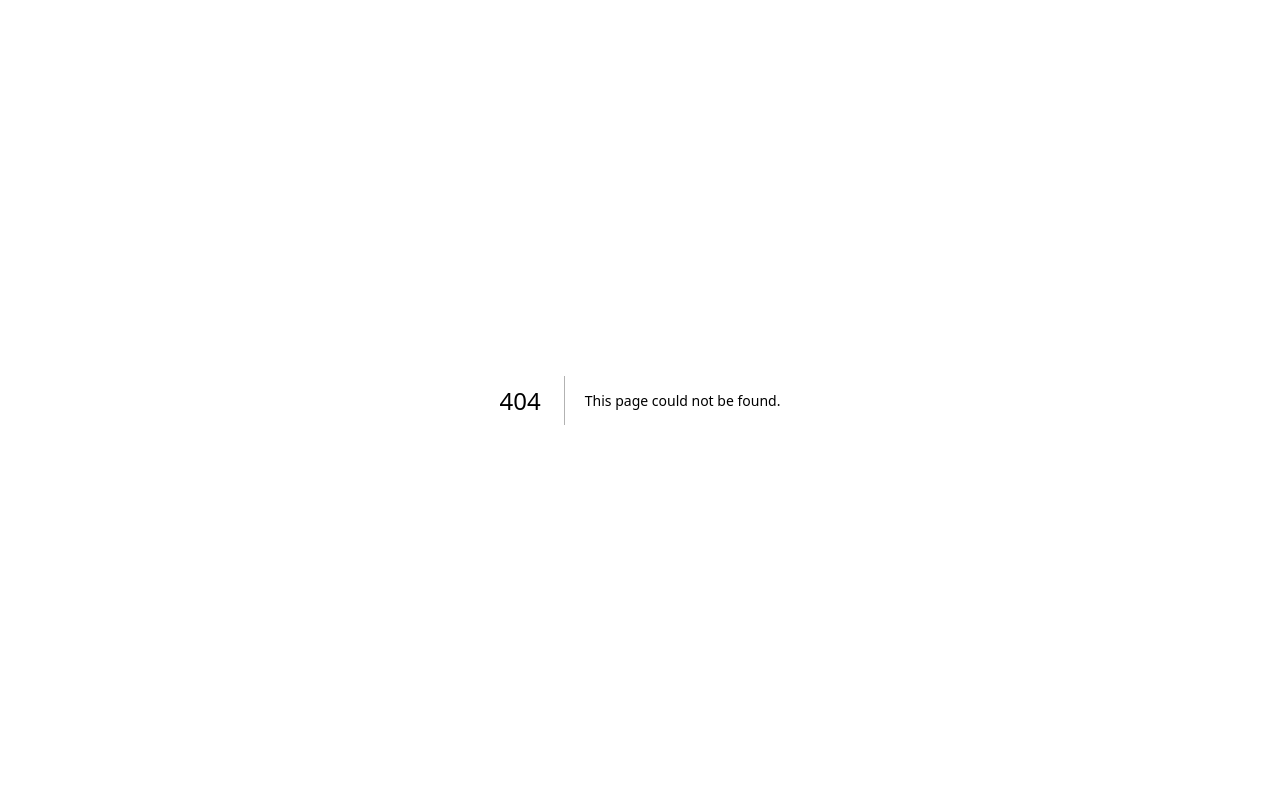
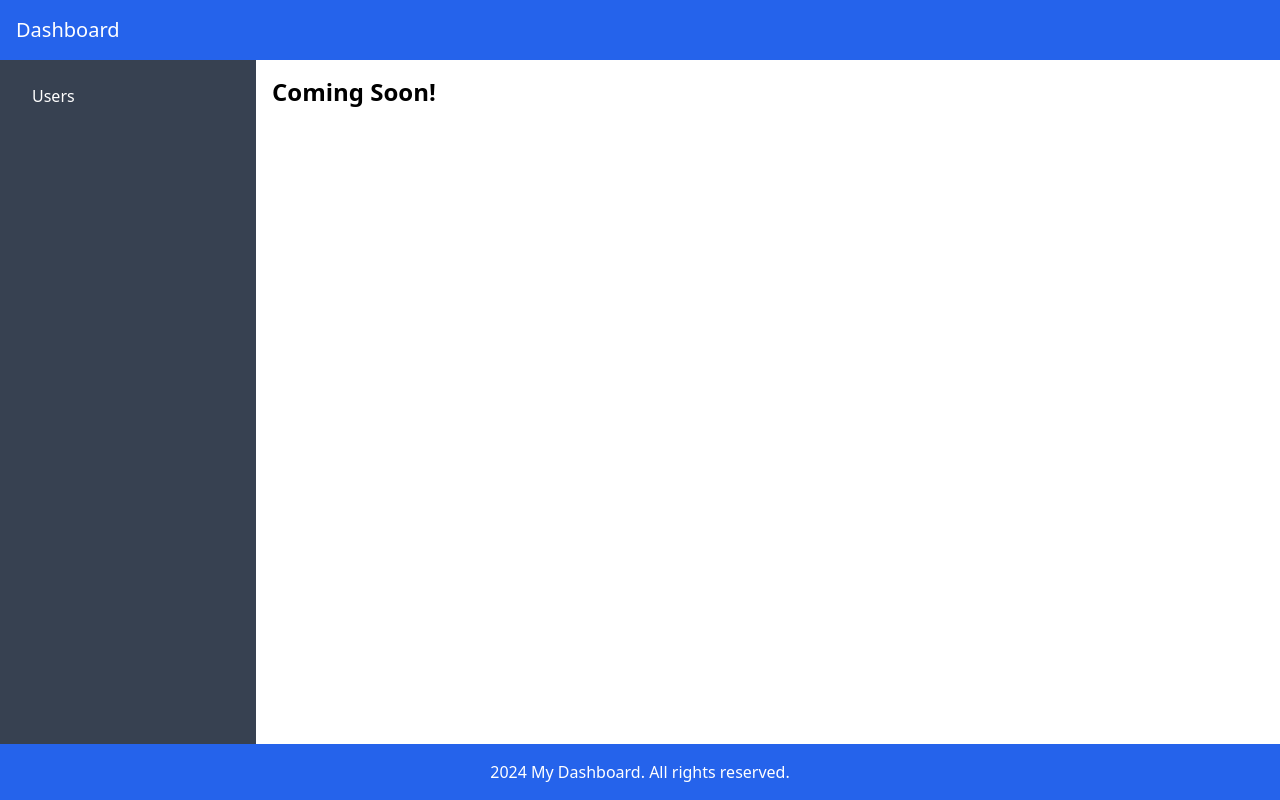
Before and after one commit to Jagadeeswar21/nextjs-task, a Next.js app: page /adminDashboard in a window 1280 px wide. Before the commit this address had no page. Built offline with nearby package versions, Linux system fonts and the light colour scheme.

Commit message:
Admin dashboard

```diff
--- /dev/null
+++ b/src/app/adminDashboard/page.tsx
@@ -0,0 +1,21 @@
+import Header from "../components/Header"
+import Footer from "../components/Footer"
+
+import Adminsidebar from "../components/adminSidebar"
+export default function AdminDashboard(){
+    return(
+        <div className="flex flex-col min-h-screen">
+            <Header />
+            <div className="flex flex-1">
+          <Adminsidebar/>
+            <main className="flex-1 p-4">
+          <h2 className="text-2xl font-bold mb-4"> Coming Soon!</h2>
+        </main>
+        </div>
+        <Footer />
+        </div>
+
+
+
+    )
+}
--- /dev/null
+++ b/src/app/adminDashboard/userDetails/page.tsx
@@ -0,0 +1,8 @@
+import UsersList from "@/app/components/usersList"
+export default function UserDetails(){
+    return <div>
+      <UsersList/>
+    </div>
+
+
+}
--- /dev/null
+++ b/src/app/components/adminSidebar.tsx
@@ -0,0 +1,16 @@
+import React from 'react'
+import Link from 'next/link'
+
+const Adminsidebar: React.FC = () => {
+  return (
+    <aside className="w-64 bg-gray-700 text-white flex-shrink-0">
+      <nav className="flex flex-col p-4">
+        <Link href="/adminDashboard/userDetails"
+           className="py-2 px-4 hover:bg-gray-700 rounded">Users
+        </Link>
+      </nav>
+    </aside>
+  );
+};
+
+export default Adminsidebar
```
